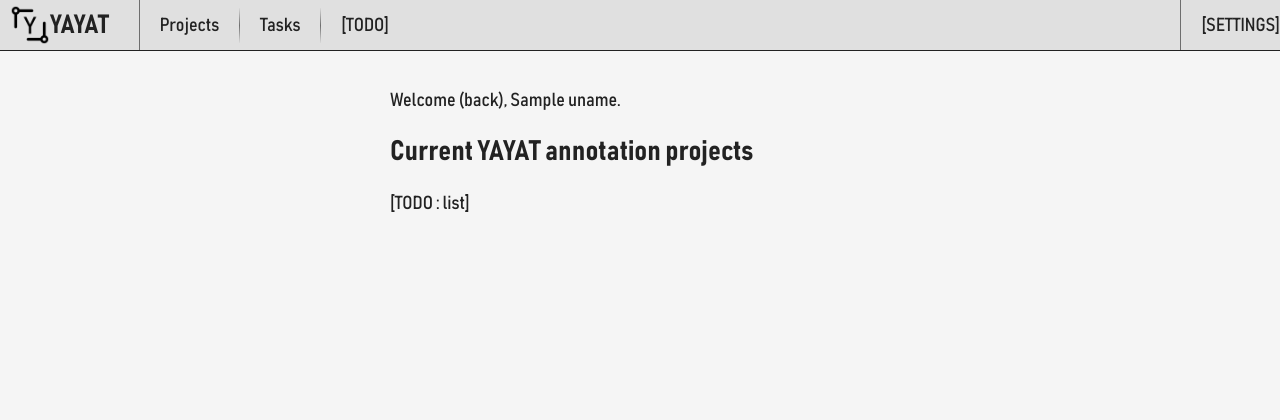
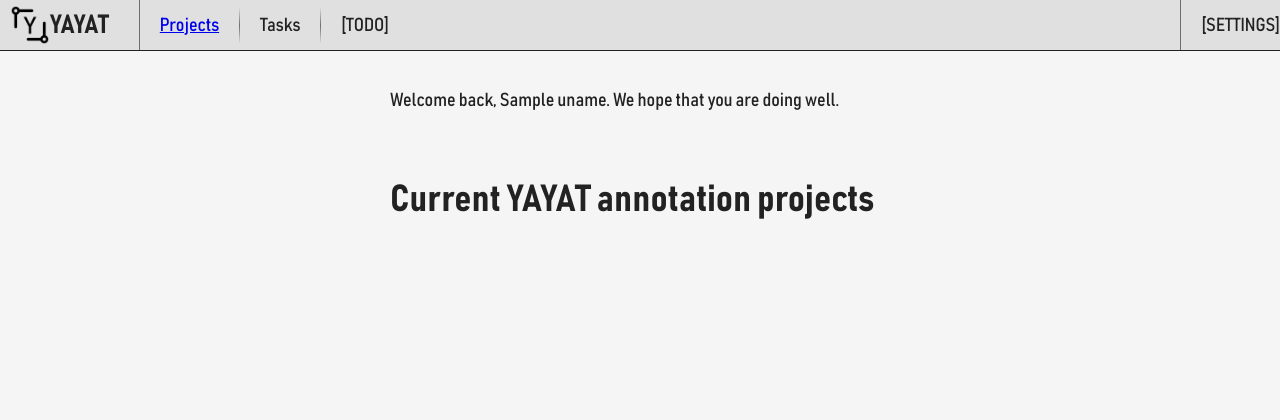
Before and after one commit to Unknown6656-Megacorp/YAYAT, a Flask app: template static/templates/projects.html in a window 1280 px wide. Shown: the top 420 px of the page. Run offline with Flask 2, Linux system fonts and the light colour scheme; the template is opened without the code that fills it: most values are stand-ins (such as "Sample title", 1, 10 or a date in 2020).

Commit message:
began adding the projects page

```diff
--- a/server_static.py
+++ b/server_static.py
@@ -61,7 +61,7 @@
     )
 
 @app.route(f'/yayat/projects/')
-def route_index():
+def route_projects():
     if (uname := get_logged_in_name()) is None:
         return redirect('/yayat/login/')
     else:
--- /dev/null
+++ b/static/css/projects.css
@@ -0,0 +1,5 @@
+@charset "utf-8";
+
+project-list {
+    display: flex;
+}
--- a/static/templates/layout.html
+++ b/static/templates/layout.html
@@ -15,7 +15,7 @@
         <header>
             <a href="/yayat/" id="main-icon">YAYAT</a>
             <header-separator></header-separator>
-            Projects
+            <a href="/yayat/projects/">Projects</a>
             <header-separator class="small"></header-separator>
             Tasks
             <header-separator class="small"></header-separator>
--- a/static/templates/projects.html
+++ b/static/templates/projects.html
@@ -1,15 +1,17 @@
 {% extends "layout.html" %}
 {% block head %}
+    <link rel="stylesheet" type="text/css" href="/css/projects.css"/>
 {% endblock %}
 {% block content %}
     <main>
         <p>
-            Welcome (back), {{uname}}.
+            Welcome back, {{uname}}. We hope that you are doing well.
         </p>
-        <h2>
+        <br/>
+        <h1>
             Current YAYAT annotation projects
-        </h2>
-        [TODO : list]
+        </h1>
+        <project-list></project-list>
     </main>
 {% endblock %}
 {% block scripts %}
```
